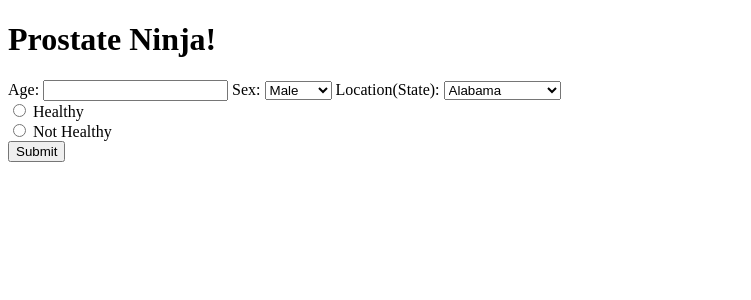
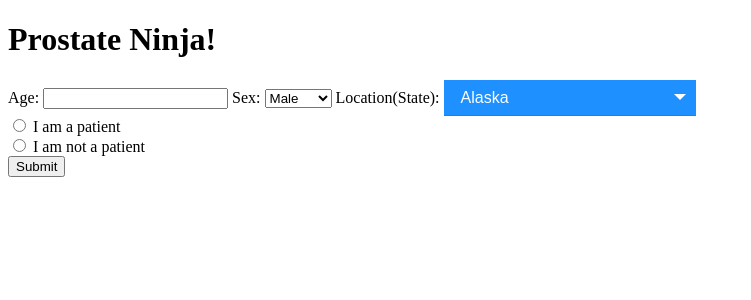
Before and after one commit to avinashupadhya99/Prostate-Ninja, a Flask app: page / in a window 1280 px wide. Shown: the top 300 px of the page, without its empty margins (0-751 px from the left). Run offline with Flask 2, Linux system fonts and the light colour scheme.

Commit message:
Add dropdown shitty code

```diff
--- a/app/templates/index.html
+++ b/app/templates/index.html
@@ -14,9 +14,11 @@
         <option value="Male">Male</option>
         <option value="female">Female</option>
       </select>
+
       <label for="location">Location(State):</label>
+
+      <div class = "custom-select" style = "width: 20%; display: inline-block;" >
       <select name="location" id="location">
-        <option value="AL">Alabama</option>
         <option value="Alaska">Alaska</option>
         <option value="Arizona">Arizona</option>
         <option value="Arkansas">Arkansas</option>
@@ -67,11 +69,12 @@
         <option value="Wisconsin">Wisconsin</option>
         <option value="Wyoming">Wyoming</option>
       </select>
-      <br />
+      </div>
+      <br/>
       <input type="radio" id="healthy" name="health" value="healthy">
-      <label for="healthy">Healthy</label><br>
+      <label for="healthy">I am a patient</label><br>
       <input type="radio" id="notHealthy" name="health" value="notHealthy">
-      <label for="notHealthy">Not Healthy</label><br>
+      <label for="notHealthy">I am not a patient</label><br>
       <input type="submit" />
     </form>
     {% if studies  is defined %}
@@ -90,5 +93,153 @@
           <hr/>
       {% endfor %}
     {% endif %}
+
+    <script>
+      var x, i, j, l, ll, selElmnt, a, b, c;
+      /*look for any elements with the class "custom-select":*/
+      x = document.getElementsByClassName("custom-select");
+      l = x.length;
+      for (i = 0; i < l; i++) {
+        selElmnt = x[i].getElementsByTagName("select")[0];
+        ll = selElmnt.length;
+        /*for each element, create a new DIV that will act as the selected item:*/
+        a = document.createElement("DIV");
+        a.setAttribute("class", "select-selected");
+        a.innerHTML = selElmnt.options[selElmnt.selectedIndex].innerHTML;
+        x[i].appendChild(a);
+        /*for each element, create a new DIV that will contain the option list:*/
+        b = document.createElement("DIV");
+        b.setAttribute("class", "select-items select-hide");
+        for (j = 1; j < ll; j++) {
+          /*for each option in the original select element,
+          create a new DIV that will act as an option item:*/
+          c = document.createElement("DIV");
+          c.innerHTML = selElmnt.options[j].innerHTML;
+          c.addEventListener("click", function(e) {
+              /*when an item is clicked, update the original select box,
+              and the selected item:*/
+              var y, i, k, s, h, sl, yl;
+              s = this.parentNode.parentNode.getElementsByTagName("select")[0];
+              sl = s.length;
+              h = this.parentNode.previousSibling;
+              for (i = 0; i < sl; i++) {
+                if (s.options[i].innerHTML == this.innerHTML) {
+                  s.selectedIndex = i;
+                  h.innerHTML = this.innerHTML;
+                  y = this.parentNode.getElementsByClassName("same-as-selected");
+                  yl = y.length;
+                  for (k = 0; k < yl; k++) {
+                    y[k].removeAttribute("class");
+                  }
+                  this.setAttribute("class", "same-as-selected");
+                  break;
+                }
+              }
+              h.click();
+          });
+          b.appendChild(c);
+        }
+        x[i].appendChild(b);
+        a.addEventListener("click", function(e) {
+            /*when the select box is clicked, close any other select boxes,
+            and open/close the current select box:*/
+            e.stopPropagation();
+            closeAllSelect(this);
+            this.nextSibling.classList.toggle("select-hide");
+            this.classList.toggle("select-arrow-active");
+          });
+      }
+      function closeAllSelect(elmnt) {
+        /*a function that will close all select boxes in the document,
+        except the current select box:*/
+        var x, y, i, xl, yl, arrNo = [];
+        x = document.getElementsByClassName("select-items");
+        y = document.getElementsByClassName("select-selected");
+        xl = x.length;
+        yl = y.length;
+        for (i = 0; i < yl; i++) {
+          if (elmnt == y[i]) {
+            arrNo.push(i)
+          } else {
+            y[i].classList.remove("select-arrow-active");
+          }
+        }
+        for (i = 0; i < xl; i++) {
+          if (arrNo.indexOf(i)) {
+            x[i].classList.add("select-hide");
+          }
+        }
+        }
+        /*if the user clicks anywhere outside the select box,
+        then close all select boxes:*/
+        document.addEventListener("click", closeAllSelect);
+
+    </script>
+
+    <style>
+      .custom-select {
+        position: relative;
+        font-family: Arial;
+      }
+
+      .custom-select select {
+        display: none; /*hide original SELECT element:*/
+      }
+
+      .select-selected {
+        background-color: DodgerBlue;
+      }
+
+      /*style the arrow inside the select element:*/
+      .select-selected:after {
+        position: absolute;
+        content: "";
+        top: 14px;
+        right: 10px;
+        width: 0;
+        height: 0;
+        border: 6px solid transparent;
+        border-color: #fff transparent transparent transparent;
+      }
+
+      /*point the arrow upwards when the select box is open (active):*/
+      .select-selected.select-arrow-active:after {
+        border-color: transparent transparent #fff transparent;
+        top: 7px;
+      }
+
+      /*style the items (options), including the selected item:*/
+      .select-items div,.select-selected {
+        color: #ffffff;
+        padding: 8px 16px;
+        border: 1px solid transparent;
+        border-color: transparent transparent rgba(0, 0, 0, 0.1) transparent;
+        cursor: pointer;
+        user-select: none;
+      }
+
+      /*style items (options):*/
+      .select-items {
+        position: absolute;
+        background-color: DodgerBlue;
+        top: 100%;
+        left: 0;
+        right: 0;
+        z-index: 99;
+      }
+
+      /*hide the items when the select box is closed:*/
+      .select-hide {
+        display: none;
+      }
+
+      .select-items div:hover, .same-as-selected {
+        background-color: rgba(0, 0, 0, 0.1);
+      }
+    </style>
+
+
   </body>
+
+
 </html>
```
